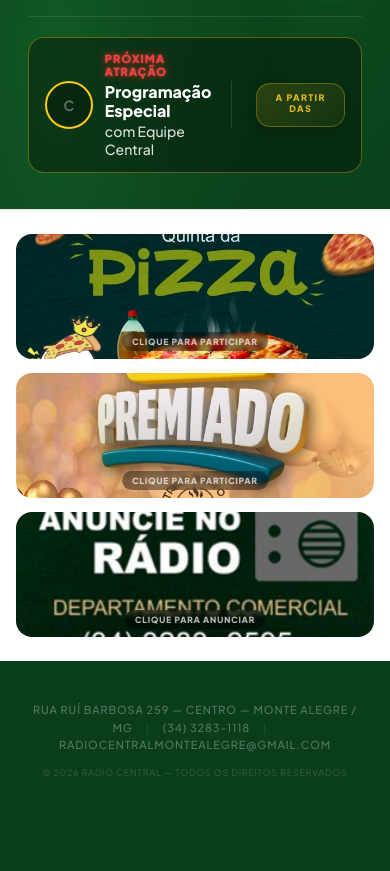
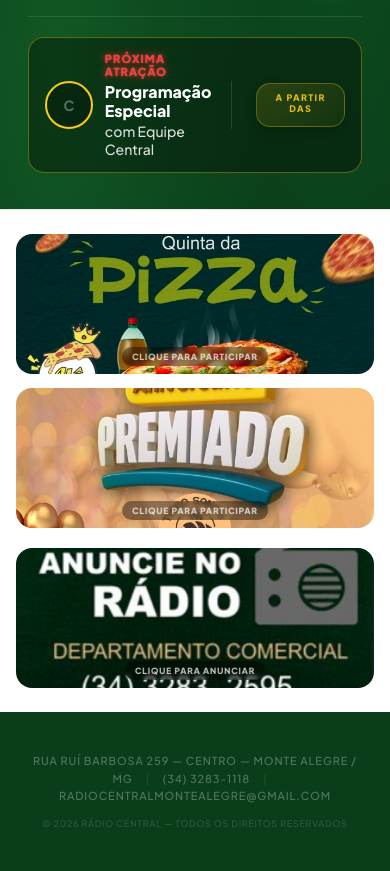
Before and after one commit to Gabr34l/site_radiocentral, a Django app: page / in a window 390 px wide. Shown: the part 831-1702 px from the top of the page. Before the commit the page ends 1607 px from the top, so only its background shows below. Run offline with Django 5.2, Linux system fonts and the light colour scheme; data that the repository does not hold is empty.

Commit message:
fix: ajustar breakpoints para zoom 150% e corrigir carrossel

```diff
--- a/centralfm/templates/centralfm/carrossel.html
+++ b/centralfm/templates/centralfm/carrossel.html
@@ -42,6 +42,7 @@
 
     .carousel-card {
         flex: 0 0 auto;
+        flex-shrink: 0;
         width: 320px;
         scroll-snap-align: start;
         height: 110px;
@@ -133,20 +134,25 @@
         color: #888;
     }
 
-    @media (max-width: 1024px) {
+    @media (max-width: 1440px) {
         .carousel-card {
             width: 280px;
             height: 100px;
         }
 
         .static-container {
-            width: 30%;
+            width: 280px;
         }
     }
 
-    @media (max-width: 800px) {
+    @media (max-width: 1280px) {
+        .bottom-section {
+            padding: 24px 20px;
+        }
+
         .bottom-section-wrapper {
             flex-direction: column;
+            gap: 20px;
         }
 
         .static-container {
@@ -157,15 +163,16 @@
             flex-direction: column;
             overflow-y: auto;
             overflow-x: hidden;
-            height: 264px;
+            height: 300px; /* Aumentado para acomodar melhor no mobile */
             scroll-snap-type: y mandatory;
         }
 
         .carousel-card {
             width: 100%;
             min-width: 100%;
-            min-height: 125px;
-            height: 125px;
+            min-height: 140px;
+            height: 140px;
+            flex-shrink: 0;
         }
     }
 
--- a/centralfm/templates/centralfm/ganhadores.html
+++ b/centralfm/templates/centralfm/ganhadores.html
@@ -137,7 +137,7 @@
         font-weight: 500;
     }
 
-    @media (max-width: 1024px) {
+    @media (max-width: 1440px) {
         .winners-grid {
             grid-template-columns: repeat(3, 1fr);
         }
--- a/centralfm/templates/centralfm/hero.html
+++ b/centralfm/templates/centralfm/hero.html
@@ -196,7 +196,7 @@
         color: rgba(255, 255, 255, 0.9);
     }
 
-    @media (max-width: 1150px) {
+    @media (max-width: 1440px) {
         .hero-top {
             padding: 12px 20px 0;
         }
@@ -557,7 +557,7 @@
         backdrop-filter: blur(4px);
     }
 
-    @media (max-width: 1150px) {
+    @media (max-width: 1440px) {
         /* ── Cabeçalho ── */
         .hero-top {
             padding: 12px 20px 0;
```
